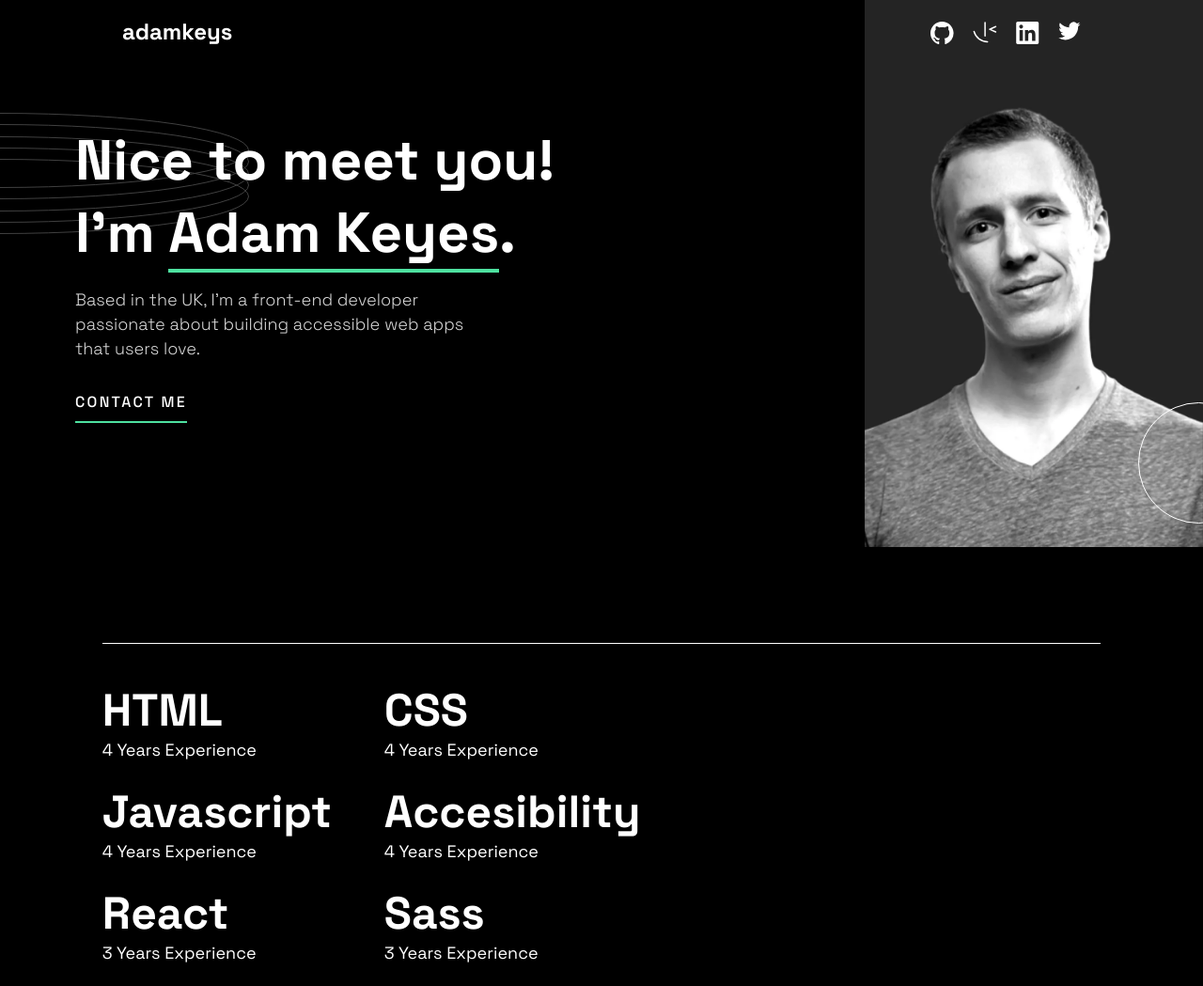
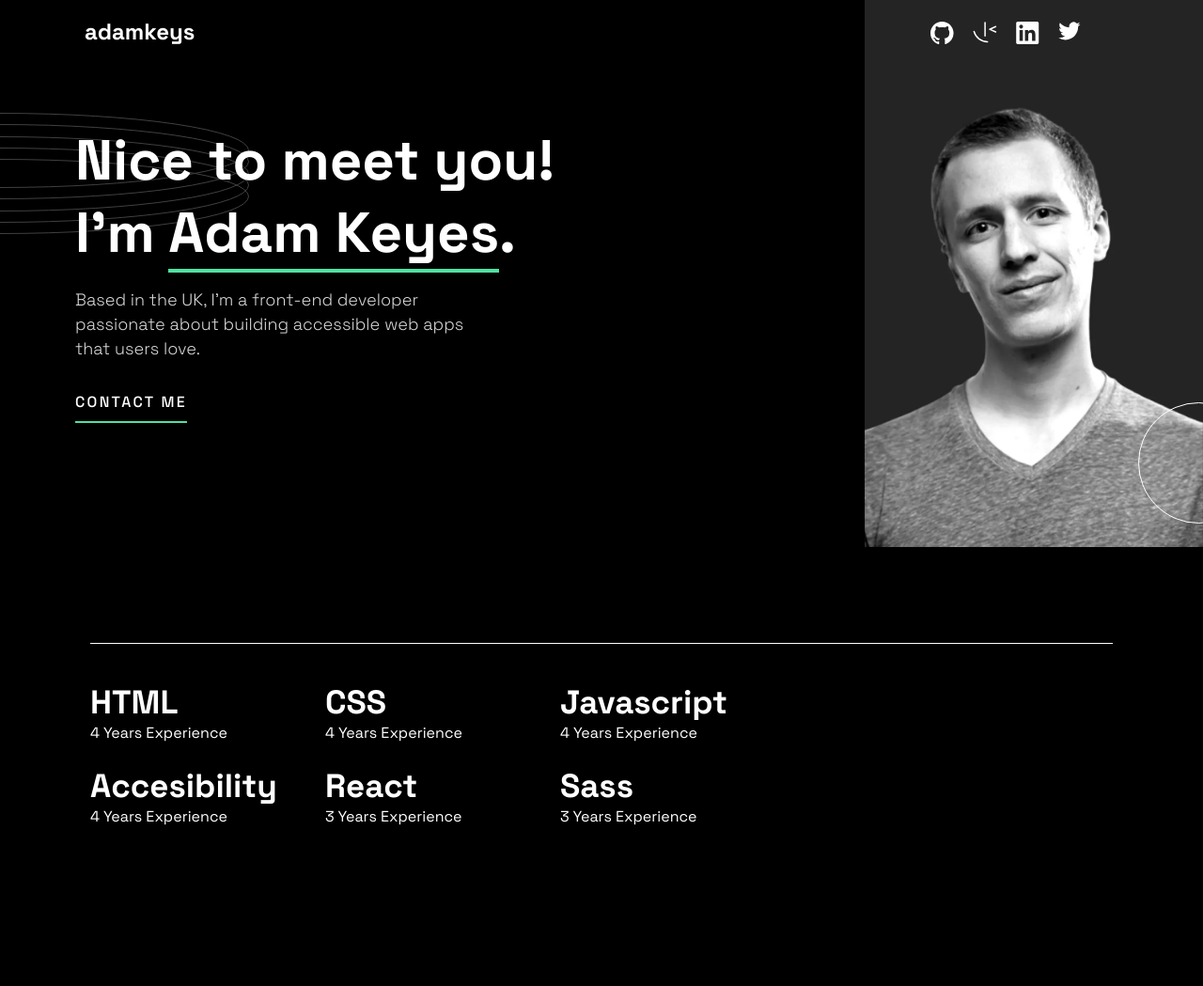
Before and after one commit to Cyr2/darius_pessin_portfolio, a website built with Vite: page index.html in a window 1280 px wide. Shown: the whole page at 94% size. After the commit the page ends 903 px from the top, so only its background shows below. Built offline with nearby package versions, Linux system fonts and the light colour scheme.

Commit message:
Desktop (final version)

```diff
--- a/index.html
+++ b/index.html
@@ -21,7 +21,7 @@
     </nav>
     <img src="pattern-rings.svg" alt="rings" class="rings">
     <img src="pattern-circle.svg" alt="circle" class="circle">
-    <section>
+    <div>
       <article>
         <h2>Nice to meet you!</h2>
         <h2>I'm <span>Adam Keyes</span>.</h2>
@@ -30,7 +30,7 @@
       </article>
       <img id="tablet" src="image-profile-tablet.webp" alt="profile-tablet">
       <img id="desktop" src="image-profile-desktop.webp" alt="profile-desktop">
-    </section>
+    </div>
   </header>
   <main>
     <hr>
--- a/style.css
+++ b/style.css
@@ -143,7 +143,7 @@ li p {
   #desktop {
     display: none;
   }
-  section {
+  div {
     position: relative;
     bottom: 52px;
     display: flex;
@@ -175,7 +175,7 @@ li p {
 
 @media (min-width: 768px) {
   h1 {
-    padding-left: 130px;
+    padding-left: 90px;
   }
   .link {
     padding-right: 130px;
@@ -187,7 +187,7 @@ li p {
     font-size: 18px;
     max-width: 420px;
   }
-  section {
+  div {
     width: 100%;
     justify-content: space-between;
     align-items: center;
@@ -207,18 +207,18 @@ li p {
     z-index: 1;
   }
   hr {
-    width: 83%;
+    width: 85%;
   }
   main ul {
-    width: 83%;
-    column-gap: 120px;
-    grid-template-columns: 180px 180px;
+    width: 85%;
+    column-gap: 50px;
+    grid-template-columns: 200px 200px 200px;
     text-align: start;
   }
   h3 {
-    font-size: 48px;
+    font-size: 35px;
   }
   li p {
-    font-size: 18px;
+    font-size: 16px;
   }
 }
```
